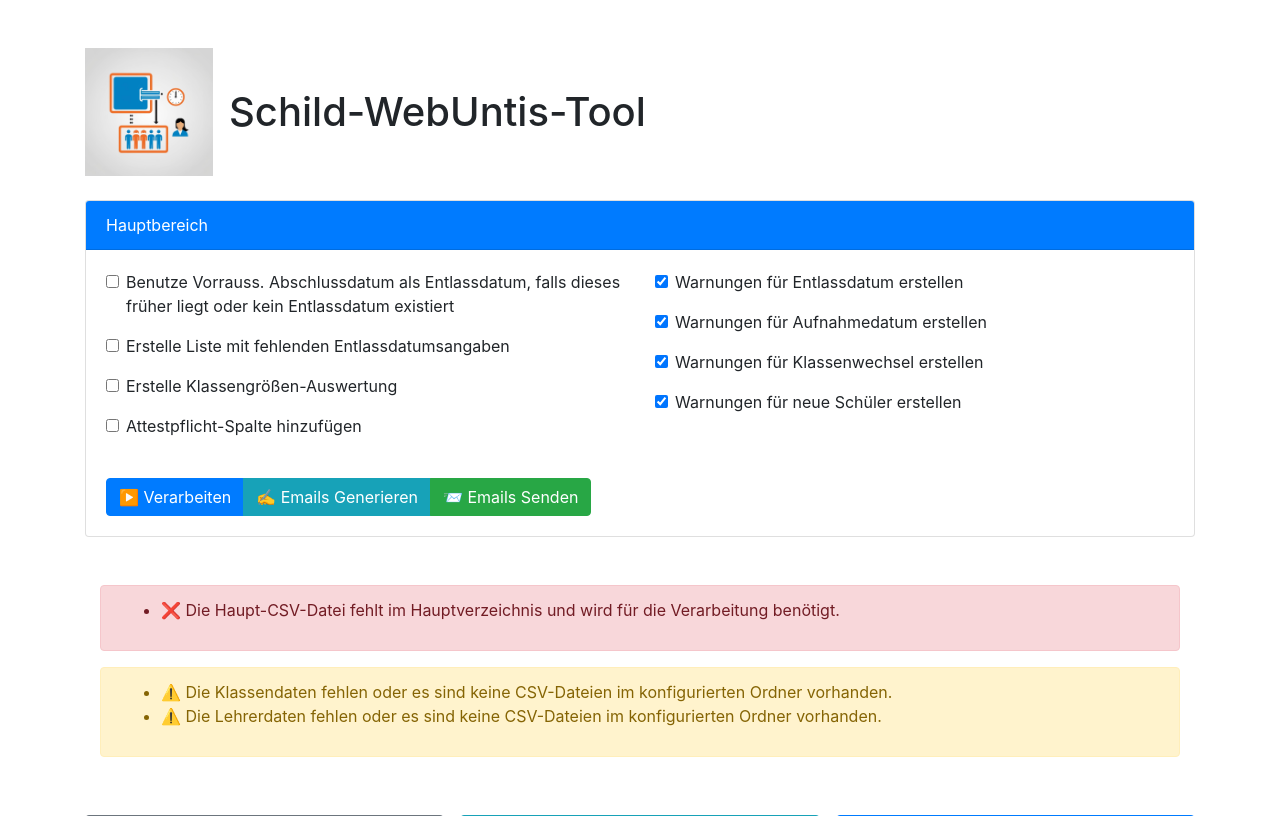
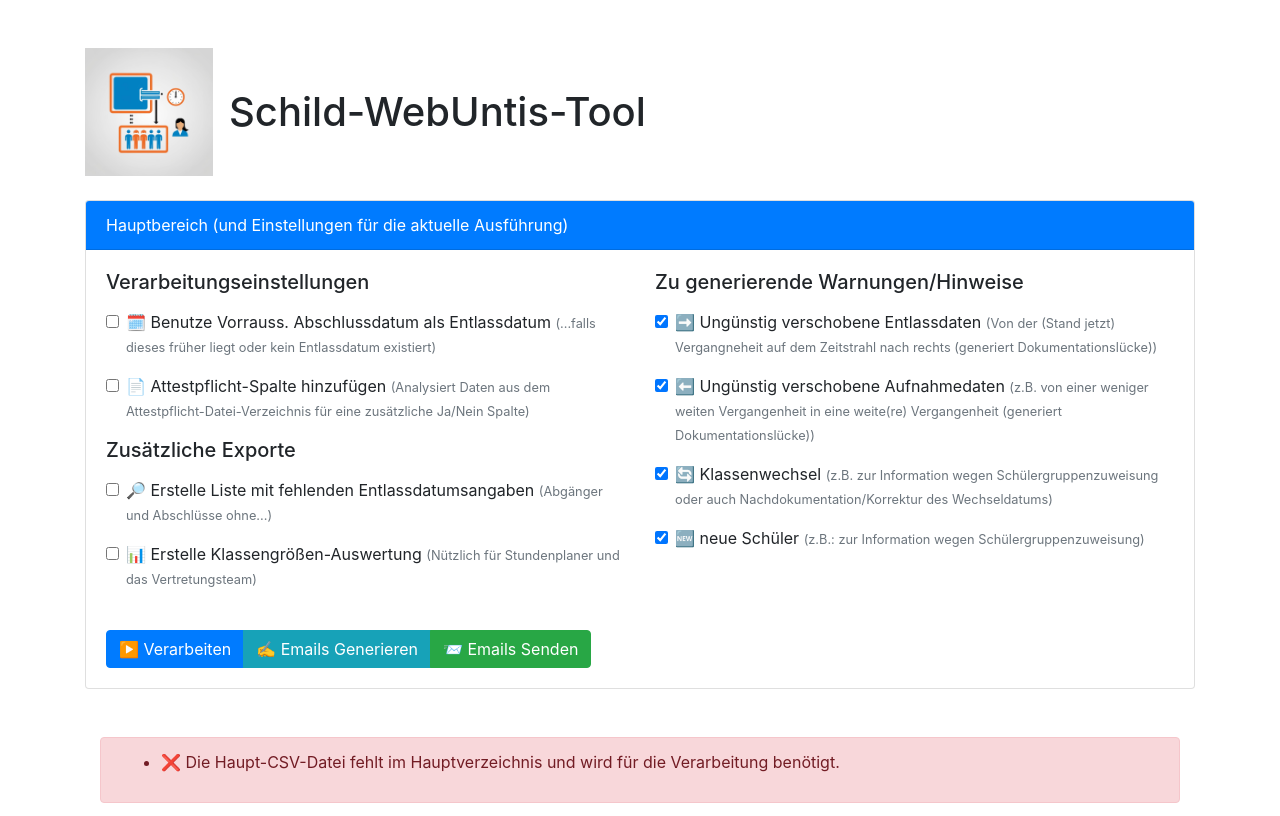
Before and after one commit to CmoneBK/Schild-WebUntis-Tool, a Flask app: page / in a window 1280 px wide. Shown: the top 816 px of the page. Run offline with Flask 2, Linux system fonts and the light colour scheme; some libraries are stand-ins or nearby versions.

Commit message:
Optische Verbesserungen

```diff
--- a/Schild_WebUntis_Tool/templates/index.html
+++ b/Schild_WebUntis_Tool/templates/index.html
@@ -121,63 +121,66 @@
 
         <div class="card mt-4">
             <div class="card-header bg-primary text-white">
-                Hauptbereich
+                Hauptbereich (und Einstellungen für die aktuelle Ausführung)
             </div>
             <div class="card-body">
                 <form method="post">
                     <div class="row">
                         <!-- Spalte 1 (linke Seite): Abschlussdatum, 2te Datei, Klassengrößen -->
                         <div class="col-md-6">
+                            <h5 class="mb-3">Verarbeitungseinstellungen</h5>
                             <div class="form-group form-check">
                                 <input type="checkbox" class="form-check-input" id="use_abschlussdatum" name="use_abschlussdatum" {% if use_abschlussdatum %}checked{% endif %}>
                                 <label class="form-check-label" for="use_abschlussdatum">
-                                    Benutze Vorrauss. Abschlussdatum als Entlassdatum, falls dieses früher liegt oder kein Entlassdatum existiert
+                                    🗓️ Benutze Vorrauss. Abschlussdatum als Entlassdatum
                                 </label>
                             </div>
                             <div class="form-group form-check">
+                                <input type="checkbox" class="form-check-input" id="enable_attestpflicht_column" name="enable_attestpflicht_column" {% if enable_attestpflicht_column %}checked{% endif %}>
+                                <label class="form-check-label" for="enable_attestpflicht_column">
+                                    📄 Attestpflicht-Spalte hinzufügen
+                                </label>
+                            </div>
+                            <h5 class="mb-3">Zusätzliche Exporte</h5>
+                            <div class="form-group form-check">
                                 <input type="checkbox" class="form-check-input" id="create_second_file" name="create_second_file" {% if create_second_file %}checked{% endif %}>
                                 <label class="form-check-label" for="create_second_file">
-                                    Erstelle Liste mit fehlenden Entlassdatumsangaben
+                                    🔎 Erstelle Liste mit fehlenden Entlassdatumsangaben
                                 </label>
                             </div>
                             <div class="form-group form-check">
                                 <input type="checkbox" class="form-check-input" id="create_class_size_file" name="create_class_size_file" {% if create_class_size_file %}checked{% endif %}>
                                 <label class="form-check-label" for="create_class_size_file">
-                                    Erstelle Klassengrößen-Auswertung
-                                </label>
-                            </div>
-                            <div class="form-group form-check">
-                                <input type="checkbox" class="form-check-input" id="enable_attestpflicht_column" name="enable_attestpflicht_column" {% if enable_attestpflicht_column %}checked{% endif %}>
-                                <label class="form-check-label" for="enable_attestpflicht_column">
-                                    Attestpflicht-Spalte hinzufügen
+                                    📊 Erstelle Klassengrößen-Auswertung
                                 </label>
                             </div>
                         </div>
 
                         <!-- Spalte 2 (rechte Seite): Warnungen -->
                         <div class="col-md-6">
+                            <h5 class="mb-3">Zu generierende Warnungen/Hinweise</h5>
                             <div class="form-group form-check">
                                 <input type="checkbox" class="form-check-input" id="warn_entlassdatum" name="warn_entlassdatum" {% if warn_entlassdatum %}checked{% endif %}>
                                 <label class="form-check-label" for="warn_entlassdatum">
-                                    Warnungen für Entlassdatum erstellen
+                                    ➡️ Ungünstig verschobene Entlassdaten
                                 </label>
                             </div>
                             <div class="form-group form-check">
                                 <input type="checkbox" class="form-check-input" id="warn_aufnahmedatum" name="warn_aufnahmedatum" {% if warn_aufnahmedatum %}checked{% endif %}>
                                 <label class="form-check-label" for="warn_aufnahmedatum">
-                                    Warnungen für Aufnahmedatum erstellen
+                                    ⬅️ Ungünstig verschobene Aufnahmedaten
                                 </label>
                             </div>
                             <div class="form-group form-check">
                                 <input type="checkbox" class="form-check-input" id="warn_klassenwechsel" name="warn_klassenwechsel" {% if warn_klassenwechsel %}checked{% endif %}>
                                 <label class="form-check-label" for="warn_klassenwechsel">
-                                    Warnungen für Klassenwechsel erstellen
+                                    🔄 Klassenwechsel
                                 </label>
                             </div>
                             <div class="form-group form-check">
                                 <input type="checkbox" class="form-check-input" id="warn_new_students" name="warn_new_students" {% if warn_new_students %}checked{% endif %}>
                                 <label class="form-check-label" for="warn_new_students">
-                                    Warnungen für neue Schüler erstellen
+                                    🆕 neue Schüler
                                 </label>
                             </div>
                         </div>
@@ -467,14 +470,14 @@
                 <div class="tab-pane fade" id="warnings" role="tabpanel" aria-labelledby="warnings-tab">
                     <form id="form-warnings">
                         <div class="form-group">
-                            <label for="warn_entlassdatum">⬅️ Immer Warnungen für Entlassdatum generieren:</label>
+                            <label for="warn_entlassdatum">➡️ Immer Warnungen für Entlassdatum generieren:</label>
                             <select class="form-control" id="warn_entlassdatum" name="warn_entlassdatum">
                                 <option value="True">Aktiv</option>
                                 <option value="False">Inaktiv</option>
                             </select>
                         </div>
                         <div class="form-group">
-                            <label for="warn_aufnahmedatum">➡️ Immer Warnungen für Aufnahmedatum generieren:</label>
+                            <label for="warn_aufnahmedatum">⬅️ Immer Warnungen für Aufnahmedatum generieren:</label>
                             <select class="form-control" id="warn_aufnahmedatum" name="warn_aufnahmedatum">
                                 <option value="True">Aktiv</option>
                                 <option value="False">Inaktiv</option>
@@ -1227,6 +1230,14 @@
 
 
         const labels = {
+            use_abschlussdatum: "...falls dieses früher liegt oder kein Entlassdatum existiert",
+            enable_attestpflicht_column: "Analysiert Daten aus dem Attestpflicht-Datei-Verzeichnis für eine zusätzliche Ja/Nein Spalte",
+            create_second_file: "Abgänger und Abschlüsse ohne...",
+            create_class_size_file: "Nützlich für Stundenplaner und das Vertretungsteam",
+            warn_entlassdatum: "Von der (Stand jetzt) Vergangneheit auf dem Zeitstrahl nach rechts (generiert Dokumentationslücke)",
+            warn_aufnahmedatum: "z.B. von einer weniger weiten Vergangenheit in eine weite(re) Vergangenheit (generiert Dokumentationslücke)",
+            warn_klassenwechsel: "z.B. zur Information wegen Schülergruppenzuweisung oder auch Nachdokumentation/Korrektur des Wechseldatums",
+            warn_new_students: "z.B.: zur Information wegen Schülergruppenzuweisung",
             timeframe_hours: "Zeitfenster in Stunden für die Vergleiche.",
             import_directory: "Verzeichnis, in dem die Import-Dateien für WebUntis gespeichert werden.",
             schildexport_directory: "Verzeichnis, aus dem die Schild-Exporte abgerufen werden.",
```
Also changed, not shown: 1 other file.
